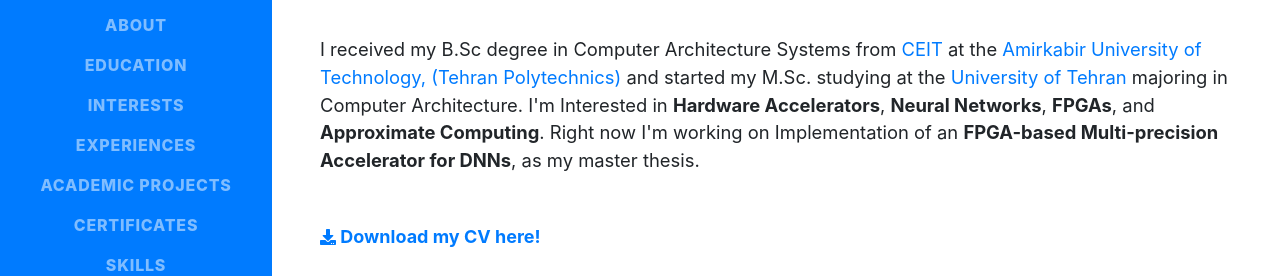
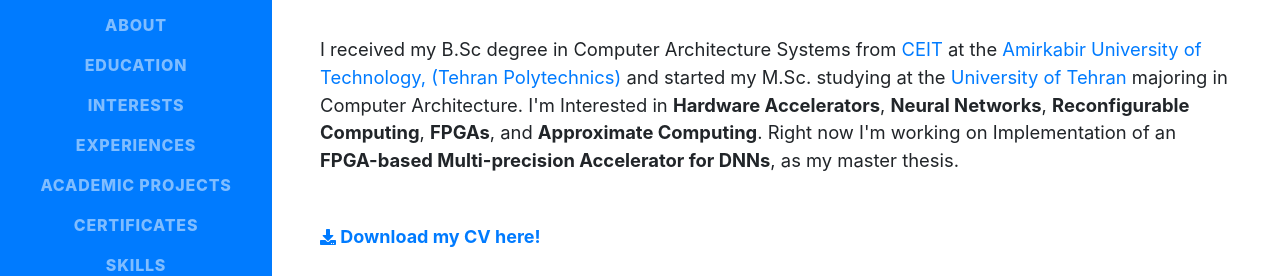
Before and after one commit to negarneda/negarneda.github.io, a website with bundled scripts: page index.html in a window 1280 px wide. Shown: the part 307-583 px from the top of the page. Built offline with nearby package versions, Linux system fonts and the light colour scheme; a web font is replaced by a local one.

Commit message:
Update index.html

```diff
--- a/index.html
+++ b/index.html
@@ -81,7 +81,7 @@
           </div>
           <p class="lead mb-5">I received my B.Sc degree in Computer Architecture Systems from <a href="https://ce.aut.ac.ir/en">CEIT</a> at the <a href="https://aut.ac.ir/en/">Amirkabir University of Technology, (Tehran Polytechnics)</a> and started my M.Sc. studying at the <a href = "https://ut.ac.ir/en">University of Tehran </a>majoring in Computer Architecture.
 
-		   I'm Interested in <b>Hardware Accelerators</b>, <b>Neural Networks</b>, <b>FPGAs</b>, and <b>Approximate Computing</b>. Right now I'm working on Implementation of an <b>FPGA-based Multi-precision Accelerator for DNNs</b>, as my master thesis.
+		   I'm Interested in <b>Hardware Accelerators</b>, <b>Neural Networks</b>, <b>Reconfigurable Computing</b>, <b>FPGAs</b>, and <b>Approximate Computing</b>. Right now I'm working on Implementation of an <b>FPGA-based Multi-precision Accelerator for DNNs</b>, as my master thesis.
             <!-- I am mostly interested in <b>Robotics</b>, <b>Machine Learning</b>, and <b>Parallel Processing</b>.</p> -->
           </p>
 
```
